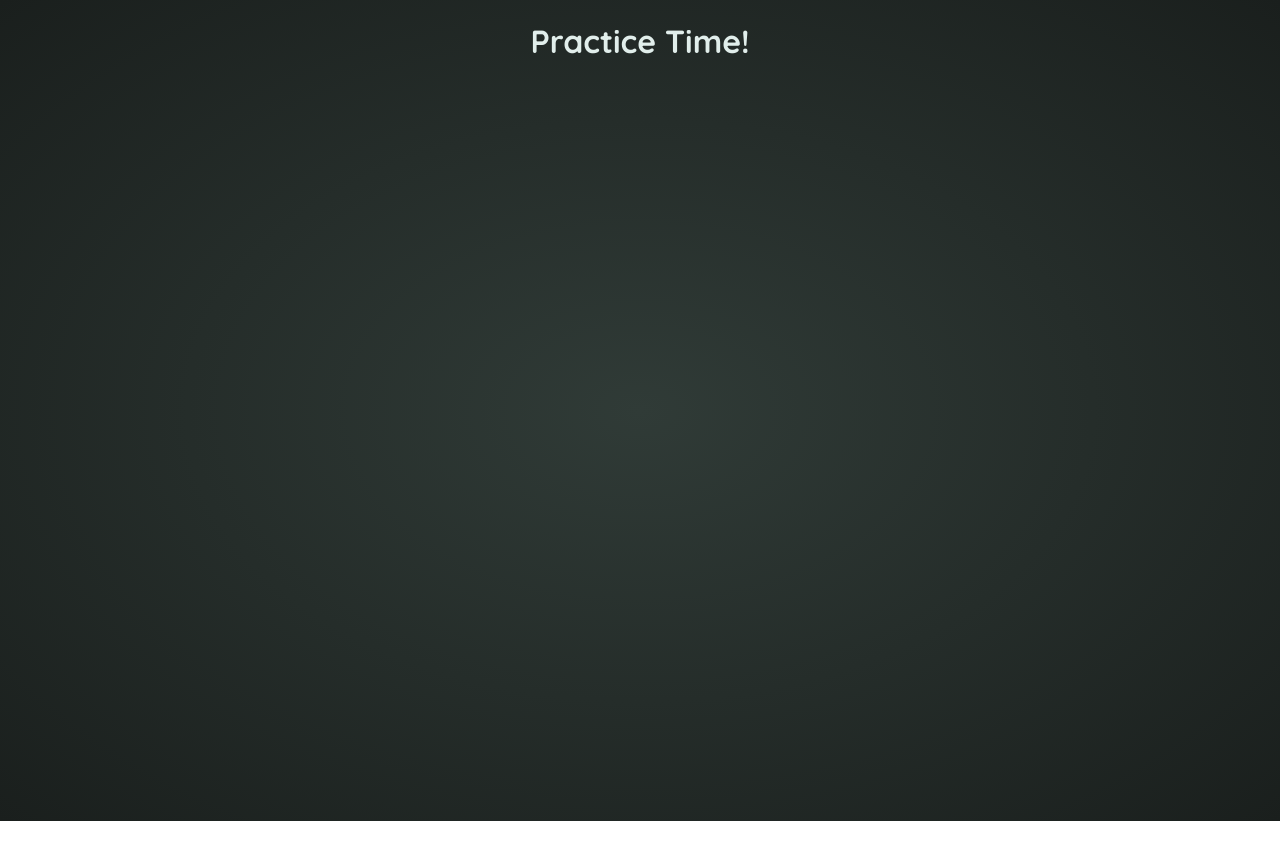
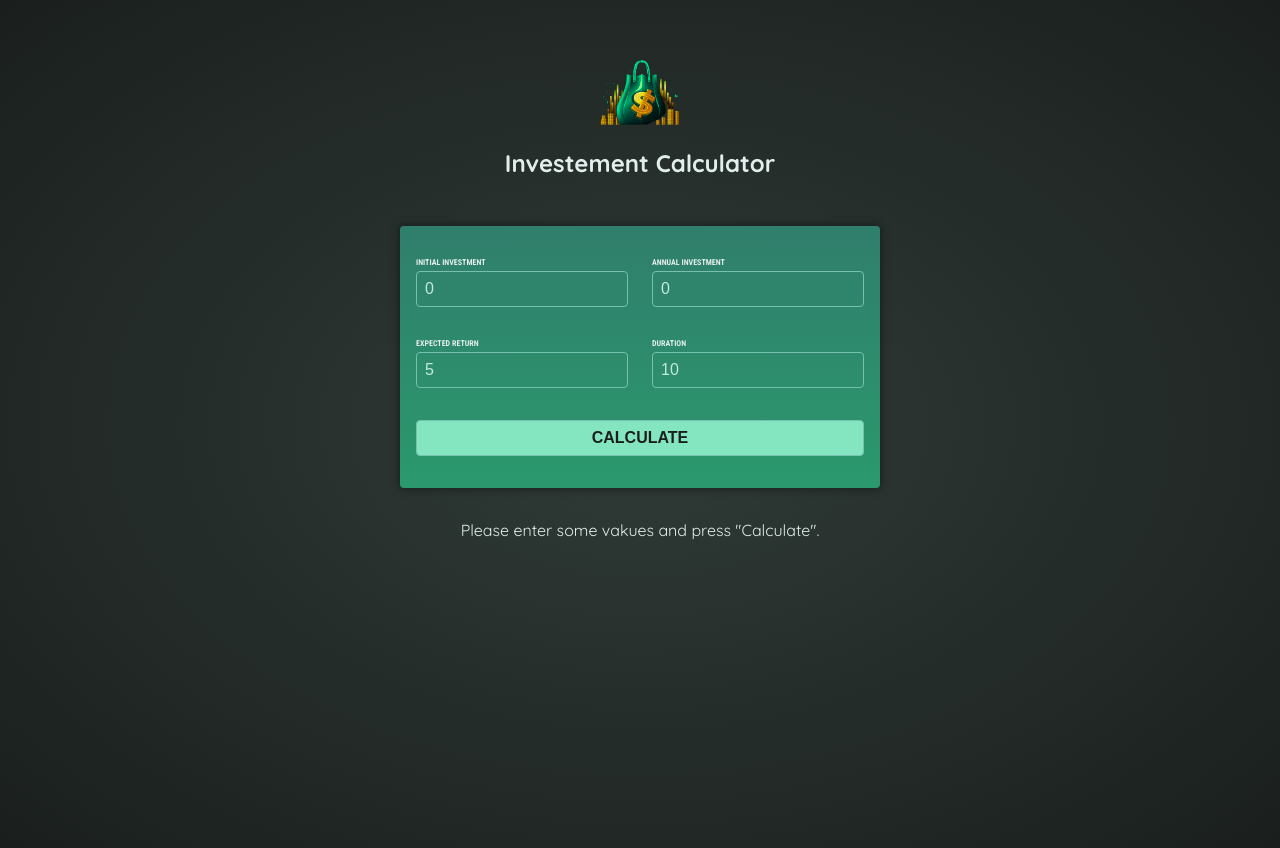
Before and after one commit to TechCommunity-debug/angular-lessons, an Angular app: page / in a window 1280 px wide. Before the commit the page ends 821 px from the top, so only its background shows below. Built offline with nearby package versions, Linux system fonts and the light colour scheme.

Commit message:
Investment-tracker-app

```diff
--- a/src/app/app.component.html
+++ b/src/app/app.component.html
@@ -1 +1,3 @@
-<h1 class="center">Practice Time!</h1>
+<app-header/>
+<app-user-input (calculate)="onCalculateInvestmentResults($event)"/>
+<app-investment-results [results]="resultsData"/>
--- a/src/app/app.component.ts
+++ b/src/app/app.component.ts
@@ -1,8 +1,46 @@
 import { Component } from '@angular/core';
+import { HeaderComponent } from './header/header.component';
+import { UserInputComponent } from './user-input/user-input.component';
+import type { InvestmentInput } from './investment-input.model';
+import { InvestmentResultsComponent } from './investment-results/investment-results.component';
 
 @Component({
   selector: 'app-root',
   standalone: true,
   templateUrl: './app.component.html',
+  imports: [HeaderComponent, UserInputComponent, InvestmentResultsComponent],
 })
-export class AppComponent {}
+export class AppComponent {
+  resultsData?: {
+    year: number;
+    interest: number;
+    valueEndOfYear: number;
+    annualInvestment: number;
+    totalInterest: number;
+    totalAmountInvested: number;
+  }[];
+  onCalculateInvestmentResults(data: InvestmentInput) {
+    const { initialInvestment, duration, expectedReturn, annualInvestment } =
+      data;
+    const annualData = [];
+    let investmentValue = initialInvestment;
+
+    for (let i = 0; i < duration; i++) {
+      const year = i + 1;
+      const interestEarnedInYear = investmentValue * (expectedReturn / 100);
+      investmentValue += interestEarnedInYear + annualInvestment;
+      const totalInterest =
+        investmentValue - annualInvestment * year - initialInvestment;
+      annualData.push({
+        year: year,
+        interest: interestEarnedInYear,
+        valueEndOfYear: investmentValue,
+        annualInvestment: annualInvestment,
+        totalInterest: totalInterest,
+        totalAmountInvested: initialInvestment + annualInvestment * year,
+      });
+    }
+
+    this.resultsData = annualData;
+  }
+}
--- /dev/null
+++ b/src/app/header/header.component.css
@@ -0,0 +1,15 @@
+header {
+  text-align: center;
+  margin: 3rem auto;
+}
+
+header img {
+  width: 5rem;
+  height: 5rem;
+  object-fit: contain;
+  background-color: transparent;
+}
+
+header h1 {
+  font-size: 1.5rem;
+}
--- /dev/null
+++ b/src/app/header/header.component.html
@@ -0,0 +1,4 @@
+<header>
+  <img src="investment-calculator-logo.png" alt="A money bag">
+  <h1>Investement Calculator</h1>
+</header>
--- /dev/null
+++ b/src/app/investment-results/investment-results.component.css
@@ -0,0 +1,19 @@
+table {
+  max-width: 50rem;
+  margin: 2rem auto;
+  padding: 1rem;
+  table-layout: fixed;
+  border-spacing: 1rem;
+  text-align: right;
+}
+
+table thead {
+  font-size: 0.7rem;
+  color: #83e6c0;
+}
+
+table tbody {
+  font-family: "Roboto Condensed", sans-serif;
+  font-size: 0.85rem;
+  color: #c2e9e0;
+}
--- /dev/null
+++ b/src/app/investment-results/investment-results.component.html
@@ -0,0 +1,26 @@
+@if(!results){
+<p class="center">Please enter some vakues and press "Calculate".</p>
+} @else {
+<table>
+  <thead>
+    <tr>
+      <th>Year</th>
+      <th>Investment value</th>
+      <th>Interest (Year)</th>
+      <th>Total Interest</th>
+      <th>Invested capital</th>
+    </tr>
+  </thead>
+  <tbody>
+    @for(result of results; track result.year) {
+    <tr>
+      <td>{{ result.year }}</td>
+      <td>{{ result.valueEndOfYear | currency:"INR" }}</td>
+      <td>{{ result.interest | currency:"INR" }}</td>
+      <td>{{ result.totalInterest | currency:"INR" }}</td>
+      <td>{{ result.totalAmountInvested | currency:"INR" }}</td>
+    </tr>
+    }
+  </tbody>
+</table>
+}
--- /dev/null
+++ b/src/app/user-input/user-input.component.css
@@ -0,0 +1,50 @@
+form {
+  padding: 1rem;
+  max-width: 30rem;
+  margin: 2rem auto;
+  border-radius: 4px;
+  background: linear-gradient(180deg, #307e6c, #2b996d);
+  box-shadow: 0 0 10px rgba(0, 0, 0, 0.5);
+}
+
+.input-group {
+  display: flex;
+  justify-content: space-evenly;
+  gap: 1.5rem;
+}
+
+label {
+  display: block;
+  margin-bottom: 0.25rem;
+  font-family: "Roboto Condensed", sans-serif;
+  font-size: 0.5rem;
+  font-weight: bold;
+  text-transform: uppercase;
+}
+
+input {
+  width: 100%;
+  padding: 0.5rem;
+  border: 1px solid #76c0ae;
+  border-radius: 0.25rem;
+  background-color: transparent;
+  color: #c2e9e0;
+  font-size: 1rem;
+}
+
+button {
+  width: 100%;
+  padding: 0.5rem;
+  border: 1px solid #76c0ae;
+  border-radius: 0.25rem;
+  background-color: #83e6c0;
+  color: #1a1f1d;
+  font-size: 1rem;
+  font-weight: bold;
+  text-transform: uppercase;
+  cursor: pointer;
+}
+
+button:hover {
+  background-color: #aaf1d6;
+}
--- /dev/null
+++ b/src/app/user-input/user-input.component.html
@@ -0,0 +1,45 @@
+<form (ngSubmit)="onSubmit()">
+  <div class="input-group">
+    <p>
+      <label for="initial-investment">Initial Investment</label>
+      <input
+        id="initial-investment"
+        name="initial-investment"
+        type="number"
+        [(ngModel)]="enteredInitialInvestment"
+      />
+    </p>
+    <p>
+      <label for="annual-investment">Annual Investment</label>
+      <input
+        id="initial-investment"
+        name="initial-investment"
+        type="number"
+        [(ngModel)]="enteredAnnualInvestment"
+      />
+    </p>
+  </div>
+  <div class="input-group">
+    <p>
+      <label for="expected-return">Expected return</label>
+      <input
+        id="expected-return"
+        name="expected-return"
+        type="number"
+        [(ngModel)]="exteredExpectedReturn"
+      />
+    </p>
+    <p>
+      <label for="duration">Duration</label>
+      <input
+        id="duration"
+        name="duration"
+        type="number"
+        [(ngModel)]="enteredDuration"
+      />
+    </p>
+  </div>
+  <p>
+    <button>Calculate</button>
+  </p>
+</form>
--- /dev/null
+++ b/src/app/user-input/user-input.component.ts
@@ -0,0 +1,28 @@
+import { Component, EventEmitter, Output } from '@angular/core';
+import { FormsModule } from '@angular/forms';
+import { InvestmentInput } from '../investment-input.model';
+
+@Component({
+  selector: 'app-user-input',
+  standalone: true,
+  imports: [FormsModule],
+  templateUrl: './user-input.component.html',
+  styleUrl: './user-input.component.css',
+})
+export class UserInputComponent {
+  @Output() calculate = new EventEmitter<InvestmentInput>();
+
+  enteredInitialInvestment = '0';
+  enteredAnnualInvestment = '0';
+  exteredExpectedReturn = '5';
+  enteredDuration = '10';
+
+  onSubmit() {
+    this.calculate.emit({
+      initialInvestment: +this.enteredInitialInvestment,
+      duration: +this.enteredDuration,
+      expectedReturn: +this.exteredExpectedReturn,
+      annualInvestment: +this.enteredAnnualInvestment,
+    });
+  }
+}
```
Also changed, not shown: src/app/header/header.component.ts (added, +12 -0 lines), src/app/investment-input.model.ts (added, +13 -0 lines), src/app/investment-results/investment-results.component.ts (added, +20 -0 lines), 1 other file (tests, documents, lock files or other folders).
